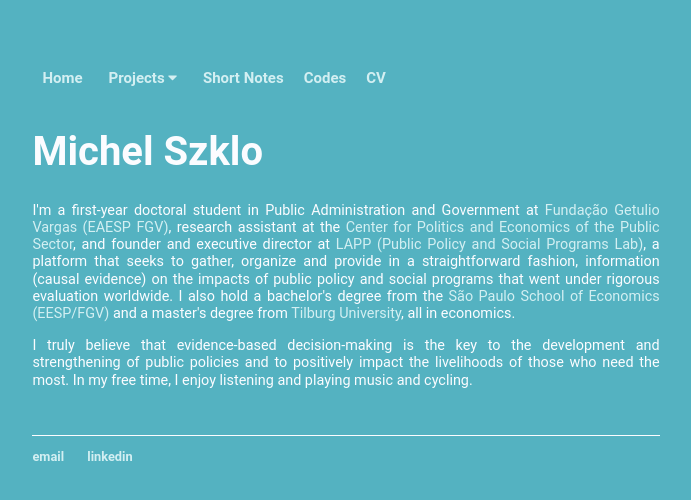
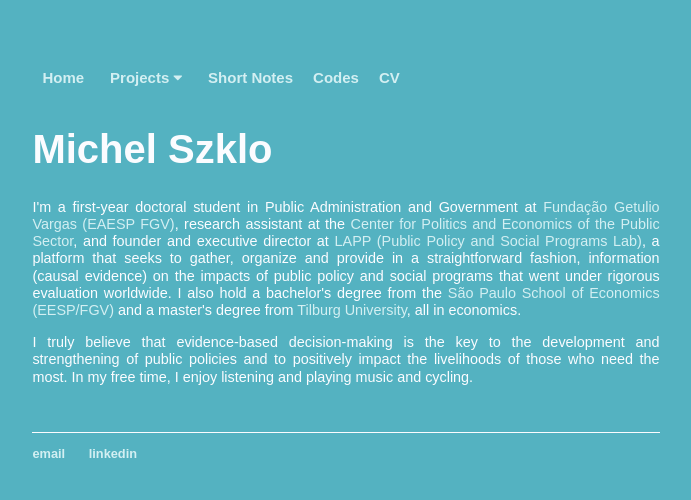
Before and after one commit to michelszklo/michelszklo.github.io, a Jekyll site: the page built from index.html, in a window 1280 px wide. Shown: the top 500 px of the page, without its empty margins (294-985 px from the left). Built offline with Jekyll 4.4.1, drawn with Linux system fonts in a browser that asks for light colours.

Commit message:
font montserrat_alt

```diff
--- a/css/main.css
+++ b/css/main.css
@@ -4,7 +4,7 @@
     background-color: #54b2c1;
 }
 nav ul, footer ul {
-    font-family: 'Roboto', sans-serif;
+    font-family: 'Montserrat Alternates', sans-serif;
     padding: 0px;
     list-style: none;
     font-weight: bold;
@@ -23,22 +23,22 @@
 }
 h1 {
     font-size: 2.5em;
-    font-family: 'Roboto', sans-serif;
+    font-family: 'Montserrat Alternates', sans-serif;
     color: #fbfcff
 }
 h2 {
     font-size: 2em;
-    font-family: 'Roboto', sans-serif;
+    font-family: 'Montserrat Alternates', sans-serif;
     color: #d3eff2
 }
 h3 {
     font-size: 1em;
-    font-family: 'Roboto', sans-serif;
+    font-family: 'Montserrat Alternates', sans-serif;
     color: #d3eff2
 }
 p {
     font-size: .9em;
-    font-family: 'Roboto', sans-serif;
+    font-family: 'Montserrat Alternates', sans-serif;
     line-height: 1.2em;
     color: #fbfcff;
 }
@@ -58,7 +58,7 @@
   float: left;
   display: block;
   color: #d3eff2;
-  font-family: 'Roboto', sans-serif;
+  font-family: 'Montserrat Alternates', sans-serif;
   text-align: center;
   padding: 14px 10px;
   text-decoration: none;
@@ -83,7 +83,7 @@
 /*dropdown button in the top nav*/
 .dropdown .dropbtn {
     font-size: 15px;
-    font-family: 'Roboto', sans-serif;
+    font-family: 'Montserrat Alternates', sans-serif;
     border: none;
     outline: none;
     color: #d3eff2;
```
